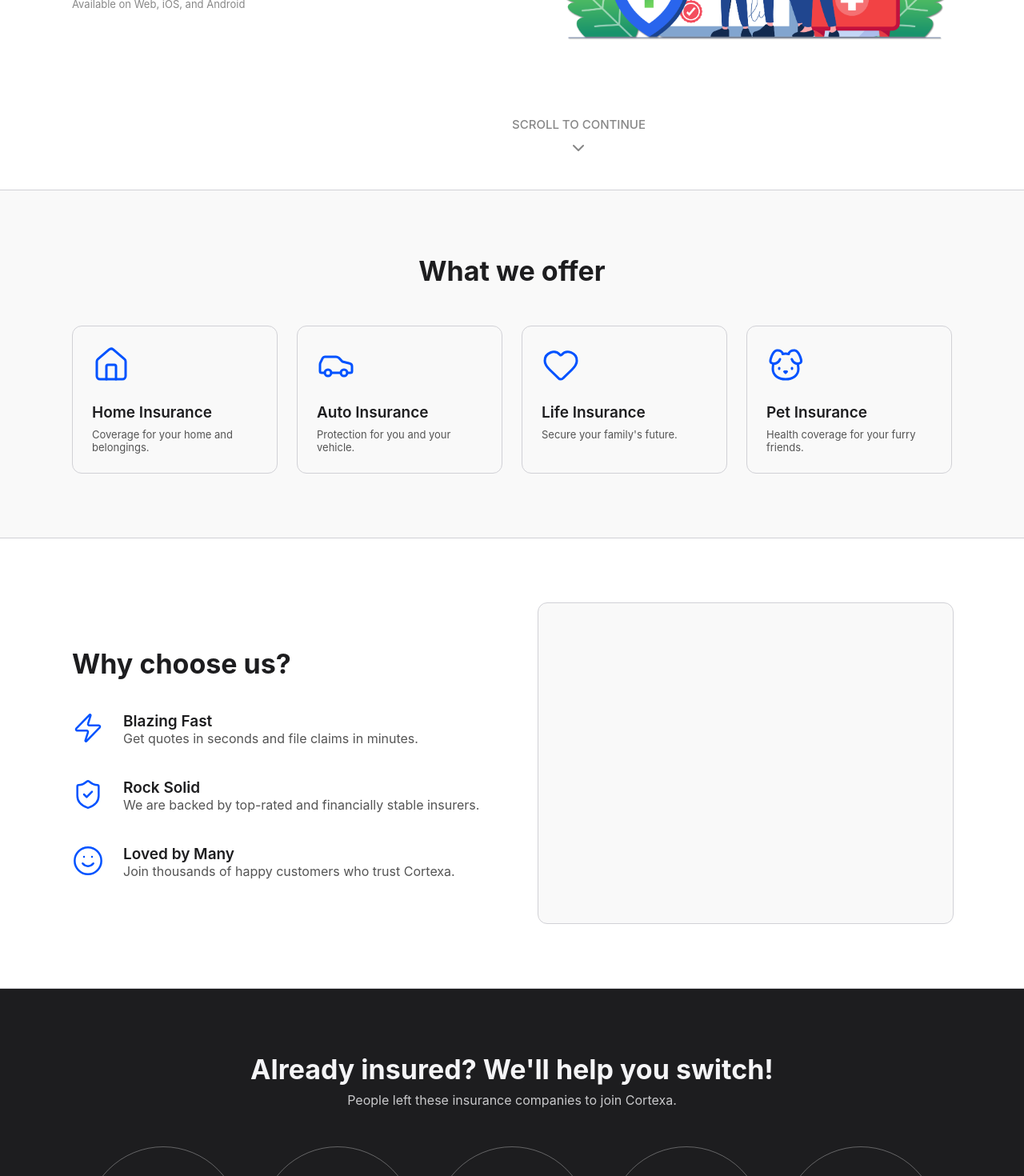
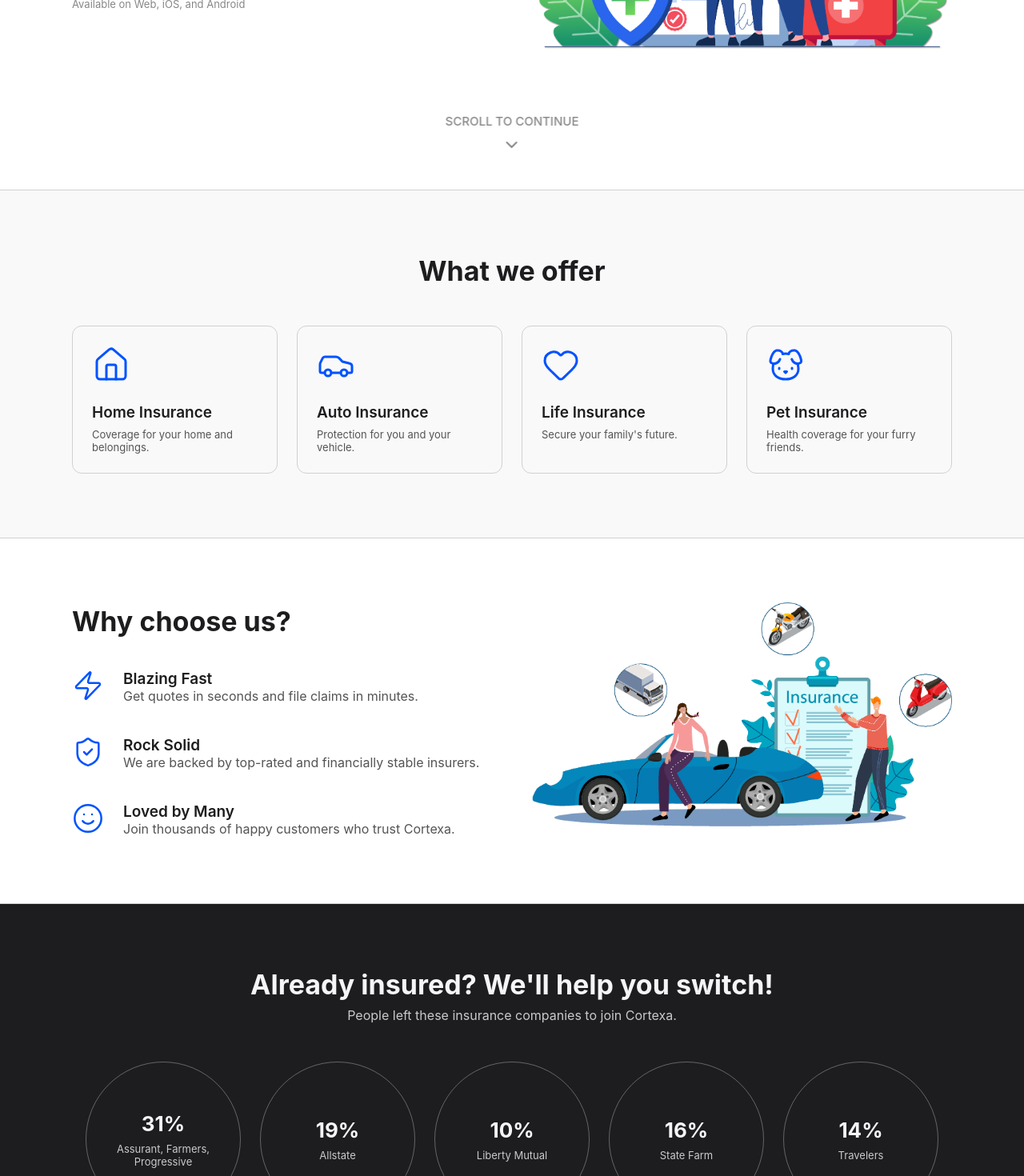
Before and after one commit to juanpatriciodoyle/cortexa-insurance, a React (Create React App) app: page / in a window 1280 px wide. Shown: the part 595-2065 px from the top of the page at 80% size. Built offline with nearby package versions, Linux system fonts and the light colour scheme.

Commit message:
update why choose us section

```diff
--- a/src/pages/HomePage.tsx
+++ b/src/pages/HomePage.tsx
@@ -1,22 +1,23 @@
 import React from 'react';
-import styled, { keyframes, useTheme } from 'styled-components';
-import { Container } from '../components/ui/Container';
+import styled, {keyframes, useTheme} from 'styled-components';
+import {Container} from '../components/ui/Container';
 import Text from '../styles/Text';
 import Button from '../components/ui/Button';
 import Card from '../components/ui/Card';
-import { Home, Car, Heart, Dog, Zap, ShieldCheck, Smile, ChevronDown } from 'lucide-react';
-import { CortexaTheme } from '../styles/theme';
+import {Car, ChevronDown, Dog, Heart, Home, ShieldCheck, Smile, Zap} from 'lucide-react';
+import {CortexaTheme} from '../styles/theme';
+import whyImg from '../assets/why-img.png';
 import heroGraphic from '../assets/hero-graphic.png';
 import StatsSection from '../components/home/StatsSection';
-import { motion, Variants } from 'framer-motion';
+import {motion, Variants} from 'framer-motion';
 
 const Section = styled.section`
     padding: 80px 0;
 
     &:nth-child(even) {
-        background-color: ${({ theme }) => theme.colors.subtleBackground};
-        border-top: 1px solid ${({ theme }) => theme.colors.borders};
-        border-bottom: 1px solid ${({ theme }) => theme.colors.borders};
+        background-color: ${({theme}) => theme.colors.subtleBackground};
+        border-top: 1px solid ${({theme}) => theme.colors.borders};
+        border-bottom: 1px solid ${({theme}) => theme.colors.borders};
     }
 `;
 
@@ -36,7 +37,6 @@ const SectionTitle = styled(Text)`
 const TwoColumnLayout = styled.div`
     display: grid;
     grid-template-columns: 1fr 1fr;
-    gap: 64px;
     align-items: center;
 
     @media (max-width: 768px) {
@@ -66,20 +66,11 @@ const HeroVisual = styled.div`
 const HeroImage = styled.img`
     width: 100%;
     height: auto;
-    max-width: 550px;
 `;
 
-const VisualPlaceholder = styled.div`
+const StatsImage = styled.img`
     width: 100%;
-    height: 400px;
-    background-color: ${({ theme }) => theme.colors.subtleBackground};
-    border-radius: ${({ theme }) => theme.sizing.borderRadius.cards};
-    border: 1px solid ${({ theme }) => theme.colors.borders};
-
-    @media (max-width: 768px) {
-        height: 300px;
-        margin-top: 40px;
-    }
+    height: auto;
 `;
 
 const ButtonGroup = styled.div`
@@ -115,9 +106,12 @@ const ScrollToContinue = styled.div`
     align-items: center;
     gap: 8px;
     opacity: 0.7;
-    color: ${({ theme }) => theme.colors.textBody};
+    color: ${({theme}) => theme.colors.textBody};
+`;
+
+const BounceAnimation = styled(motion.div)`
     animation: ${bounce} 2s infinite;
-`;
+`
 
 const ProductsGrid = styled.div`
     display: grid;
@@ -169,8 +163,8 @@ const featureContainerVariants: Variants = {
 };
 
 const featureItemVariants: Variants = {
-    hidden: { opacity: 0, x: -20 },
-    visible: { opacity: 1, x: 0, transition: { duration: 0.5, ease: 'easeOut' } },
+    hidden: {opacity: 0, x: -20},
+    visible: {opacity: 1, x: 0, transition: {duration: 0.5, ease: 'easeOut'}},
 };
 
 function HomePage() {
@@ -194,11 +188,12 @@ function HomePage() {
                 <Container>
                     <TwoColumnLayout>
                         <HeroContent>
-                            <Text as="h1" $variant="h1" style={{ fontSize: '52px', lineHeight: 1.2 }}>
+                            <Text as="h1" $variant="h1" style={{fontSize: '52px', lineHeight: 1.2}}>
                                 Insurance like you always imagined.
                             </Text>
-                            <Text $variant="h3" as="p" style={{ margin: '24px 0 0', maxWidth: '450px' }}>
-                                Wireframe, animate, prototype, collaborate, and more — it’s all right here, all in one place.
+                            <Text $variant="h3" as="p" style={{margin: '24px 0 0', maxWidth: '450px'}}>
+                                Wireframe, animate, prototype, collaborate, and more — it’s all right here, all in one
+                                place.
                             </Text>
                             <ButtonGroup>
                                 <Button $variant="secondary">Start for free</Button>
@@ -209,13 +204,15 @@ function HomePage() {
                             </AvailabilityText>
                         </HeroContent>
                         <HeroVisual>
-                            <HeroImage src={heroGraphic} alt="Cortexa Insurance Abstract Graphic" />
+                            <HeroImage src={heroGraphic} alt="Cortexa Insurance Abstract Graphic"/>
                         </HeroVisual>
                     </TwoColumnLayout>
                 </Container>
                 <ScrollToContinue>
                     <Text $variant="button">SCROLL TO CONTINUE</Text>
-                    <ChevronDown size={24} />
+                    <BounceAnimation>
+                        <ChevronDown size={24}/>
+                    </BounceAnimation>
                 </ScrollToContinue>
             </HeroSection>
 
@@ -223,10 +220,14 @@ function HomePage() {
                 <Container>
                     <SectionTitle as="h2" $variant="h1">What we offer</SectionTitle>
                     <ProductsGrid>
-                        <Card icon={<Home {...productIconProps} />} title="Home Insurance" description="Coverage for your home and belongings." />
-                        <Card icon={<Car {...productIconProps} />} title="Auto Insurance" description="Protection for you and your vehicle." />
-                        <Card icon={<Heart {...productIconProps} />} title="Life Insurance" description="Secure your family's future." />
-                        <Card icon={<Dog {...productIconProps} />} title="Pet Insurance" description="Health coverage for your furry friends." />
+                        <Card icon={<Home {...productIconProps} />} title="Home Insurance"
+                              description="Coverage for your home and belongings."/>
+                        <Card icon={<Car {...productIconProps} />} title="Auto Insurance"
+                              description="Protection for you and your vehicle."/>
+                        <Card icon={<Heart {...productIconProps} />} title="Life Insurance"
+                              description="Secure your family's future."/>
+                        <Card icon={<Dog {...productIconProps} />} title="Pet Insurance"
+                              description="Health coverage for your furry friends."/>
                     </ProductsGrid>
                 </Container>
             </Section>
@@ -238,9 +239,10 @@ function HomePage() {
                             variants={featureContainerVariants}
                             initial="hidden"
                             whileInView="visible"
-                            viewport={{ once: true, amount: 0.2 }}
+                            viewport={{once: true, amount: 0.2}}
                         >
-                            <SectionTitle as="h2" $variant="h1" style={{ textAlign: 'left', marginBottom: '40px' }}>Why choose us?</SectionTitle>
+                            <SectionTitle as="h2" $variant="h1" style={{textAlign: 'left', marginBottom: '40px'}}>Why
+                                choose us?</SectionTitle>
                             <FeatureRow variants={featureItemVariants}>
                                 <Zap {...featureIconProps} />
                                 <FeatureContent>
@@ -252,7 +254,8 @@ function HomePage() {
                                 <ShieldCheck {...featureIconProps} />
                                 <FeatureContent>
                                     <Text as="h3" $variant="h3">Rock Solid</Text>
-                                    <Text $variant="body">We are backed by top-rated and financially stable insurers.</Text>
+                                    <Text $variant="body">We are backed by top-rated and financially stable
+                                        insurers.</Text>
                                 </FeatureContent>
                             </FeatureRow>
                             <FeatureRow variants={featureItemVariants}>
@@ -263,12 +266,12 @@ function HomePage() {
                                 </FeatureContent>
                             </FeatureRow>
                         </motion.div>
-                        <VisualPlaceholder />
+                        <StatsImage src={whyImg} alt="Cortexa Insurance Abstract Graphic"/>
                     </TwoColumnLayout>
                 </Container>
             </Section>
 
-            <StatsSection />
+            <StatsSection/>
         </>
     );
 }
```
Also changed, not shown: src/assets/why-img.png (added).
